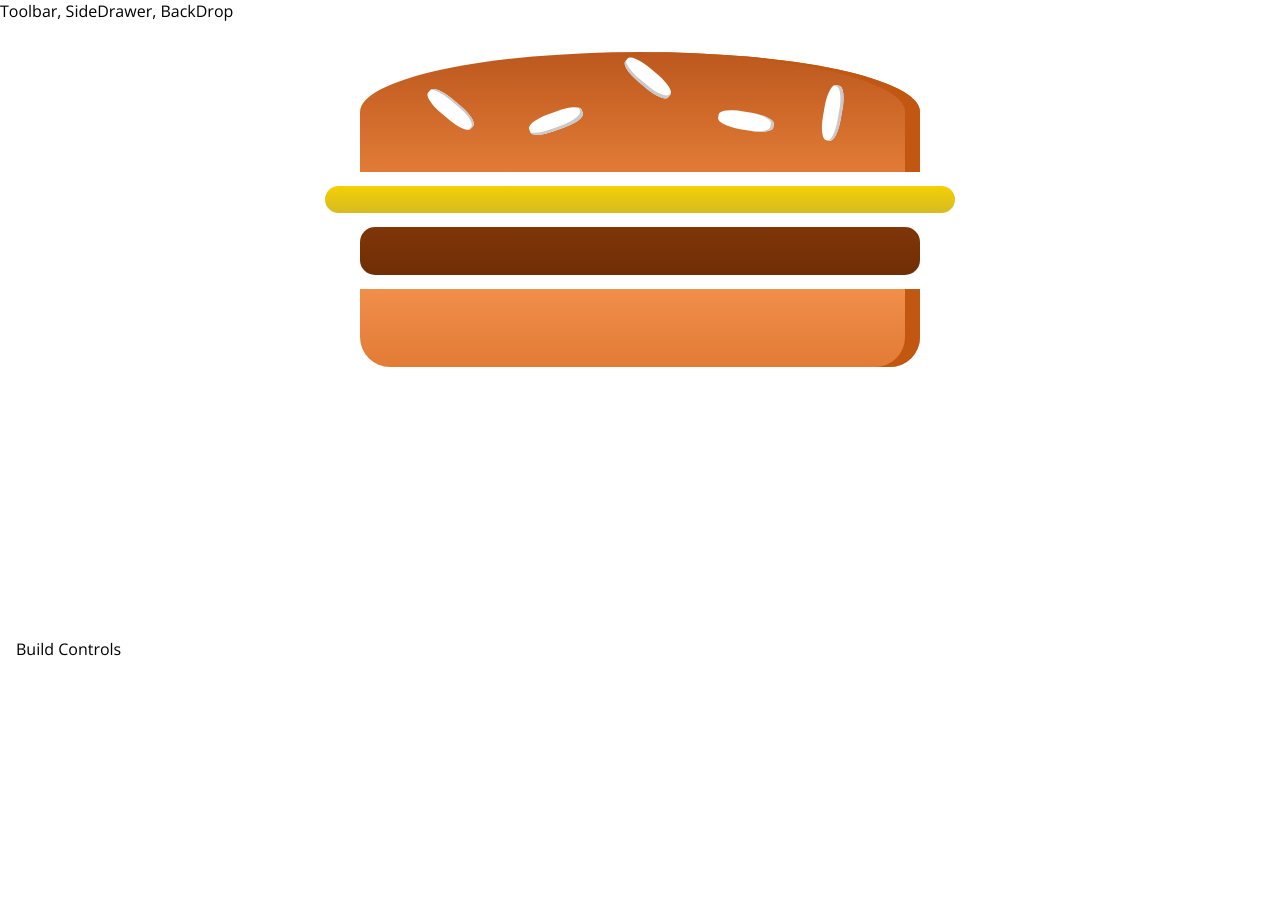
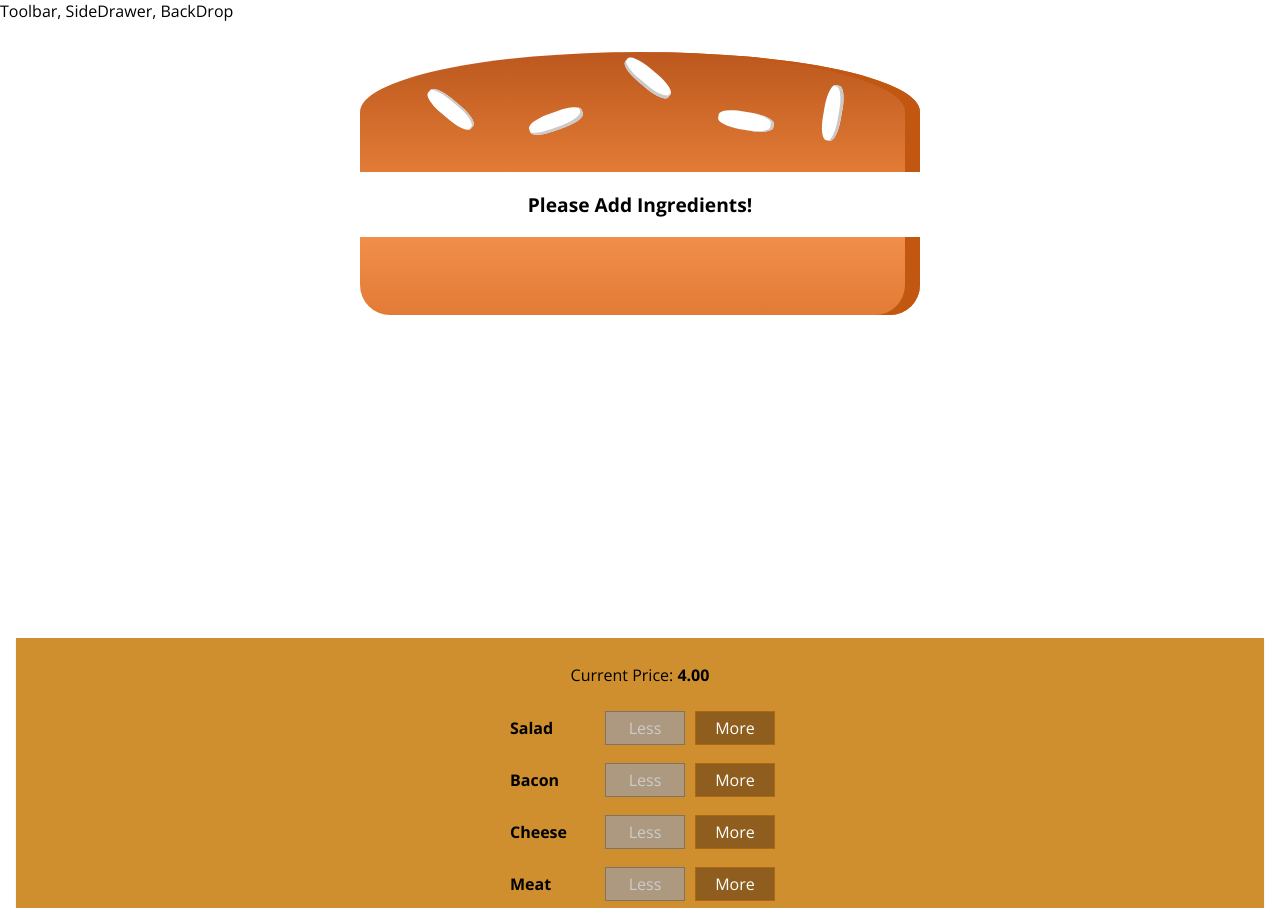
Before and after one commit to jadhavrj/burger-builder-starting-setup, a React app: page / in a window 1280 px wide. Shown: the top 908 px of the page. Before the commit the page ends 800 px from the top, so only its background shows below. Built offline with nearby package versions, Linux system fonts and the light colour scheme.

Commit message:
Added Build Controls- 136. Adding the Order Button

```diff
--- /dev/null
+++ b/src/components/Burger/BuildControls/BuildControl/BuildControl.css
@@ -0,0 +1,56 @@
+.BuildControl {
+    display: flex;
+    justify-content: space-between;
+    align-items: center;
+    margin: 5px 0;
+}
+
+.BuildControl button {
+    display: block;
+    font: inherit;
+    padding: 5px;
+    margin: 0 5px;
+    width: 80px;
+    border: 1px solid #AA6817;
+    cursor: pointer;
+    outline: none;
+}
+
+.BuildControl button:disabled {
+    background-color: #AC9980;
+    border: 1px solid #7E7365;
+    color: #ccc;
+    cursor: default;
+}
+
+.BuildControl button:hover:disabled {
+    background-color: #AC9980;
+    color: #ccc;
+    cursor: not-allowed;
+}
+
+.Label {
+    padding: 10px;
+    font-weight: bold;
+    width: 80px;
+}
+
+.BuildControl .Less {
+    background-color: #D39952;
+    color: white;
+}
+
+.BuildControl .More {
+    background-color: #8F5E1E;
+    color: white;
+}
+
+.BuildControl .Less:hover, .BuildControl .Less:active {
+    background-color: #DAA972;
+    color: white;
+}
+
+.BuildControl .More:hover,.BuildControl .More:active {
+    background-color: #99703F;
+    color: white;
+}
--- /dev/null
+++ b/src/components/Burger/BuildControls/BuildControl/BuildControl.js
@@ -0,0 +1,20 @@
+import React from 'react';
+
+import classes from './BuildControl.css'
+
+const buildControl = ( props) => (
+    <div className={classes.BuildControl}>
+        <div className={classes.Label}>{props.label}</div>
+        <button
+            className={classes.Less}
+            onClick={props.removed}
+            disabled={props.disabled}
+        >Less</button>
+        <button
+            className={classes.More}
+            onClick={props.added}
+        >More</button>
+    </div>
+);
+
+export default buildControl;
--- /dev/null
+++ b/src/components/Burger/BuildControls/BuildControls.css
@@ -0,0 +1,52 @@
+.BuildControls {
+    width: 100%;
+    background-color: #CF8F2E;
+    display: flex;
+    flex-flow: column;
+    align-items: center;
+    box-shadow: 0 2px 1px #ccc;
+    margin: auto;
+    padding: 10px 0;
+}
+
+
+.OrderButton {
+    background-color: #DAD735;
+    outline: none;
+    cursor: pointer;
+    border: 1px solid #966909;
+    color: #966909;
+    font-family: inherit;
+    font-size: 1.2em;
+    padding: 15px 30px;
+    box-shadow: 2px 2px 2px #966909;
+}
+
+.OrderButton:hover, .OrderButton:active {
+    background-color: #A0DB41;
+    border: 1px solid #966909;
+    color: #966909;
+}
+
+.OrderButton:disabled {
+    background-color: #C7C6C6;
+    cursor: not-allowed;
+    border: 1px solid #ccc;
+    color: #888888;
+}
+
+.OrderButton:not(:disabled) {
+    animation: enable 0.3s linear;
+}
+
+@keyframes enable {
+    0% {
+        transform: scale(1);
+    }
+    60% {
+        transform: scale(1.1);
+    }
+    100% {
+        transform: scale(1);
+    }
+}
--- /dev/null
+++ b/src/components/Burger/BuildControls/BuildControls.js
@@ -0,0 +1,32 @@
+import React from 'react';
+
+import classes from './BuildControls.css';
+import BuildControl from '../BuildControls/BuildControl/BuildControl';
+
+const controls = [
+    {label: 'Salad', type: 'salad'},
+    {label: 'Bacon', type: 'bacon'},
+    {label: 'Cheese', type: 'cheese'},
+    {label: 'Meat', type: 'meat'}
+];
+
+const buildControls = ( props ) => (
+    <div className={classes.BuildControls}>
+        <p>Current Price: <strong>{props.price.toFixed(2)}</strong></p>
+        {controls.map(ctrl => (
+           <BuildControl
+                key={ctrl.label}
+                label={ctrl.label}
+                added={() => {props.ingredientAdded(ctrl.type)}}
+                removed={() => {props.ingredientRemoved(ctrl.type)}}
+                disabled={props.disabledInfo[ctrl.type]}
+            />
+        ))}
+        <button
+            className={classes.OrderButton}
+            disabled={!props.purchasable}
+        >ORDER NOW</button>
+    </div>
+);
+
+export default buildControls;
--- a/src/components/Burger/Burger.css
+++ b/src/components/Burger/Burger.css
@@ -2,7 +2,7 @@
     width: 100%;
     margin: auto;
     height: 250px;
-    overflow: scroll;
+    overflow: auto;
     text-align: center;
     font-weight: bold;
     font-size: 1.2rem;
--- a/src/components/Burger/Burger.js
+++ b/src/components/Burger/Burger.js
@@ -4,11 +4,23 @@
 import BurgerIngredient from './BurgerIngredient/BurgerIngredient';
 
 const burger = ( props ) => {
+    let transformedIngredients = Object.keys(props.ingredients)
+        .map(igKey => {
+            return [...Array(props.ingredients[igKey])].map((_, i) => {
+                return <BurgerIngredient key={igKey + i} type={igKey} />
+            });
+        }).reduce((arr, el) => {
+            return arr.concat(el);
+        }, []);
+
+        if (transformedIngredients.length === 0) {
+            transformedIngredients = <p>Please Add Ingredients!</p>
+        }
+
     return (
         <div className={classes.Burger}>
             <BurgerIngredient type="bread-top" />
-            <BurgerIngredient type="cheese" />
-            <BurgerIngredient type="meat" />
+            {transformedIngredients}
             <BurgerIngredient type="bread-bottom" />
         </div>
     );
--- a/src/components/Burger/BurgerIngredient/BurgerIngredient.js
+++ b/src/components/Burger/BurgerIngredient/BurgerIngredient.js
@@ -32,6 +32,8 @@
             case ('bacon'):
                 ingredient = <div className={classes.Bacon}></div>;
                 break;
+            default:
+                break;
         }
 
         return ingredient;
--- a/src/containers/BurgerBuilder/BurgerBuilder.js
+++ b/src/containers/BurgerBuilder/BurgerBuilder.js
@@ -2,13 +2,104 @@
 
 import Aux from '../../hoc/Auxiliary/Auxiliary';
 import Burger from '../../components/Burger/Burger';
+import BuildControls from '../../components/Burger/BuildControls/BuildControls';
+
+const INGREDIENT_PRICES = {
+    salad: 0.5,
+    bacon: 0.7,
+    cheese: 0.4,
+    meat: 1.3
+}
 
 class BurgerBuilder extends Component {
-    render() {
+    // constructor ( props ) {
+    //     super ( props );
+    //     this.state = {...} //Alternative to setup state
+    // }
+
+    state = {
+        ingredients : {
+            salad: 0,
+            bacon: 0,
+            cheese: 0,
+            meat: 0
+        },
+        totalPrice: 4,
+        purchasable: false
+    }
+
+    updatePurchaseState = ( ingredients ) => {
+        const sum = Object.keys(ingredients)
+            .map((igKey) => {
+                return ingredients[igKey]
+            }).reduce((sum, el) => {
+                return sum + el;
+            }, 0);
+
+        this.setState({purchasable: sum > 0});
+    }
+
+    addIngredientHandler = ( type ) => {
+        const oldCount = this.state.ingredients[type];
+        const updatedCount = oldCount + 1;
+        const updatedIngredients = {
+            ...this.state.ingredients
+        };
+        updatedIngredients[type] = updatedCount;
+
+        const priceAddition = INGREDIENT_PRICES[type];
+        const oldPrice = this.state.totalPrice;
+        const newPrice = oldPrice + priceAddition;
+
+        this.setState({
+            ingredients: updatedIngredients,
+            totalPrice: newPrice
+        });
+
+        this.updatePurchaseState(updatedIngredients);
+    }
+
+    removeIngredientHandler = ( type ) => {
+        const oldCount = this.state.ingredients[type];
+        if (oldCount <= 0)
+            return;
+
+        const updatedCount = oldCount - 1;
+        const updatedIngredients = {
+            ...this.state.ingredients
+        };
+        updatedIngredients[type] = updatedCount;
+
+        const priceDeduction = INGREDIENT_PRICES[type];
+        const oldPrice = this.state.totalPrice;
+        const newPrice = oldPrice - priceDeduction;
+
+        this.setState({
+            ingredients: updatedIngredients,
+            totalPrice: newPrice
+        });
+
+        this.updatePurchaseState(updatedIngredients);
+    }
+
+    render () {
+        const disabledInfo = {
+            ...this.state.ingredients
+        };
+        for (let key in disabledInfo) {
+            disabledInfo[key] = disabledInfo[key] <= 0
+        }
+
         return (
             <Aux>
-                <Burger />
-                <div>Build Controls</div>
+                <Burger ingredients={this.state.ingredients} />
+                <BuildControls
+                    ingredientAdded={this.addIngredientHandler}
+                    ingredientRemoved={this.removeIngredientHandler}
+                    disabledInfo={disabledInfo}
+                    price={this.state.totalPrice}
+                    purchasable={this.state.purchasable}
+                />
             </Aux>
         );
     }
```
